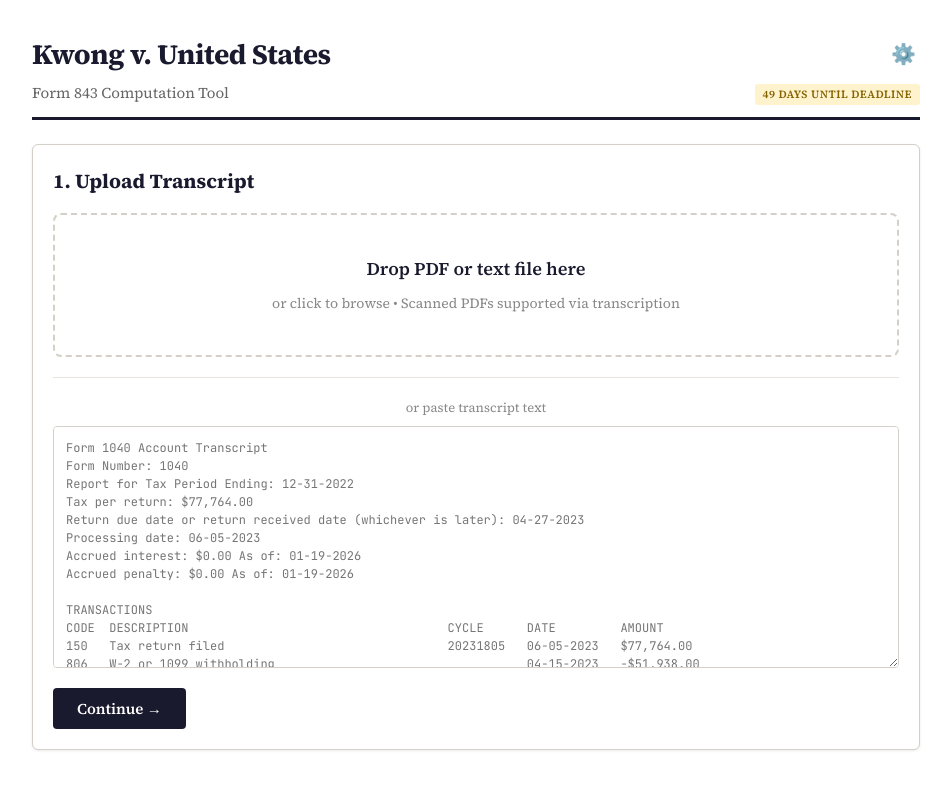
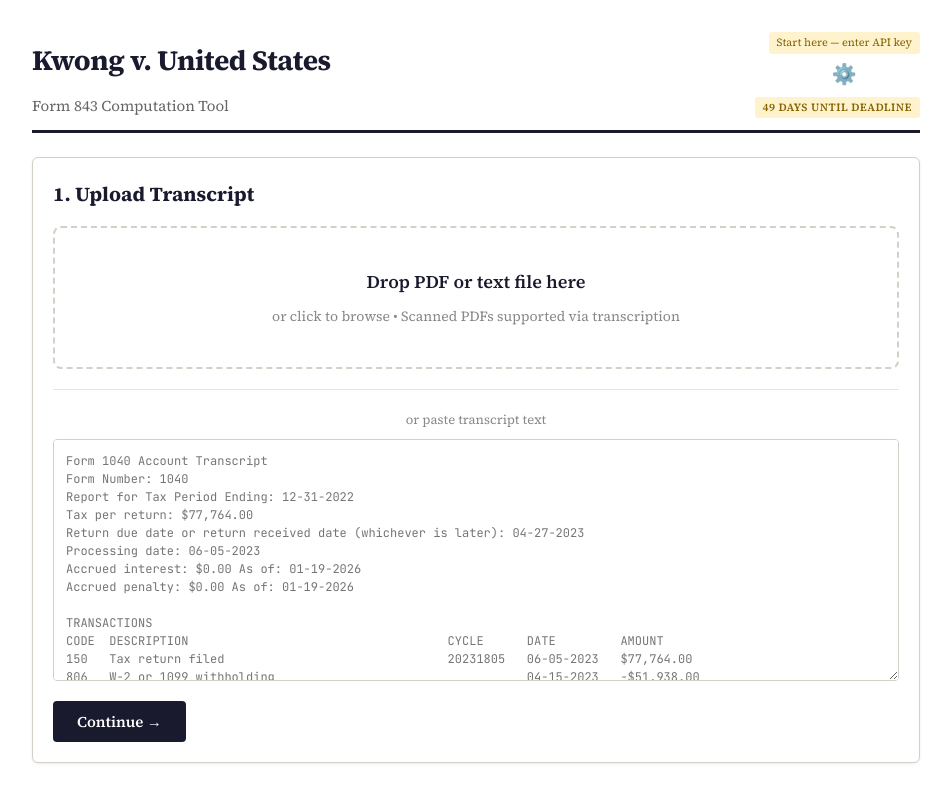
Before and after one commit to rl05262n/kwong-app1, a React (Vite) app: page / in a window 1280 px wide. Shown: the top 802 px of the page, without its empty margins (164-1115 px from the left). Built offline with nearby package versions, Linux system fonts and the light colour scheme.

Commit message:
Update App.jsx

```diff
--- a/src/App.jsx
+++ b/src/App.jsx
@@ -577,7 +577,14 @@ export default function App() {
       <div style={{borderBottom:'3px solid #1a1a2e',paddingBottom:12,marginBottom:24}}>
         <div style={{display:'flex',justifyContent:'space-between',alignItems:'center'}}>
           <h1 style={{margin:0,fontSize:28,fontWeight:700,letterSpacing:'-0.5px'}}>Kwong v. United States</h1>
-          <button onClick={()=>setShowSettings(!showSettings)} style={{background:'none',border:'none',cursor:'pointer',fontSize:20,padding:4}} title="Settings">⚙️</button>
+          <div style={{display:'flex',flexDirection:'column',alignItems:'center'}}>
+  {!apiKey && (
+    <span style={{fontSize:11,color:'#856404',background:'#fff3cd',padding:'2px 8px',borderRadius:3,marginBottom:4,whiteSpace:'nowrap'}}>
+      Start here — enter API key
+    </span>
+  )}
+  <button onClick={()=>setShowSettings(!showSettings)} style={{background:'none',border:'none',cursor:'pointer',fontSize:20,padding:4}} title="Settings">⚙️</button>
+</div>
         </div>
         <div style={{display:'flex',justifyContent:'space-between',alignItems:'baseline',marginTop:4}}>
           <span style={{fontSize:15,color:'#666'}}>Form 843 Computation Tool</span>
```
